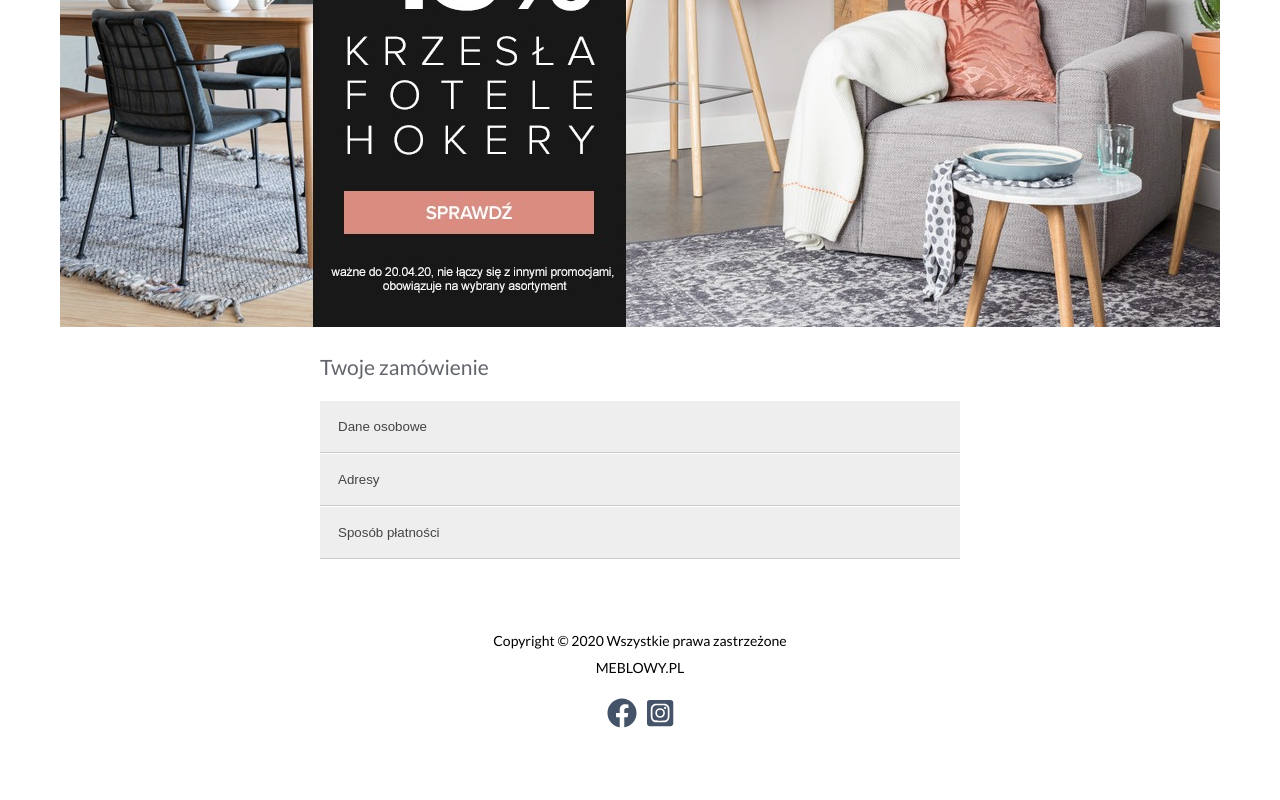
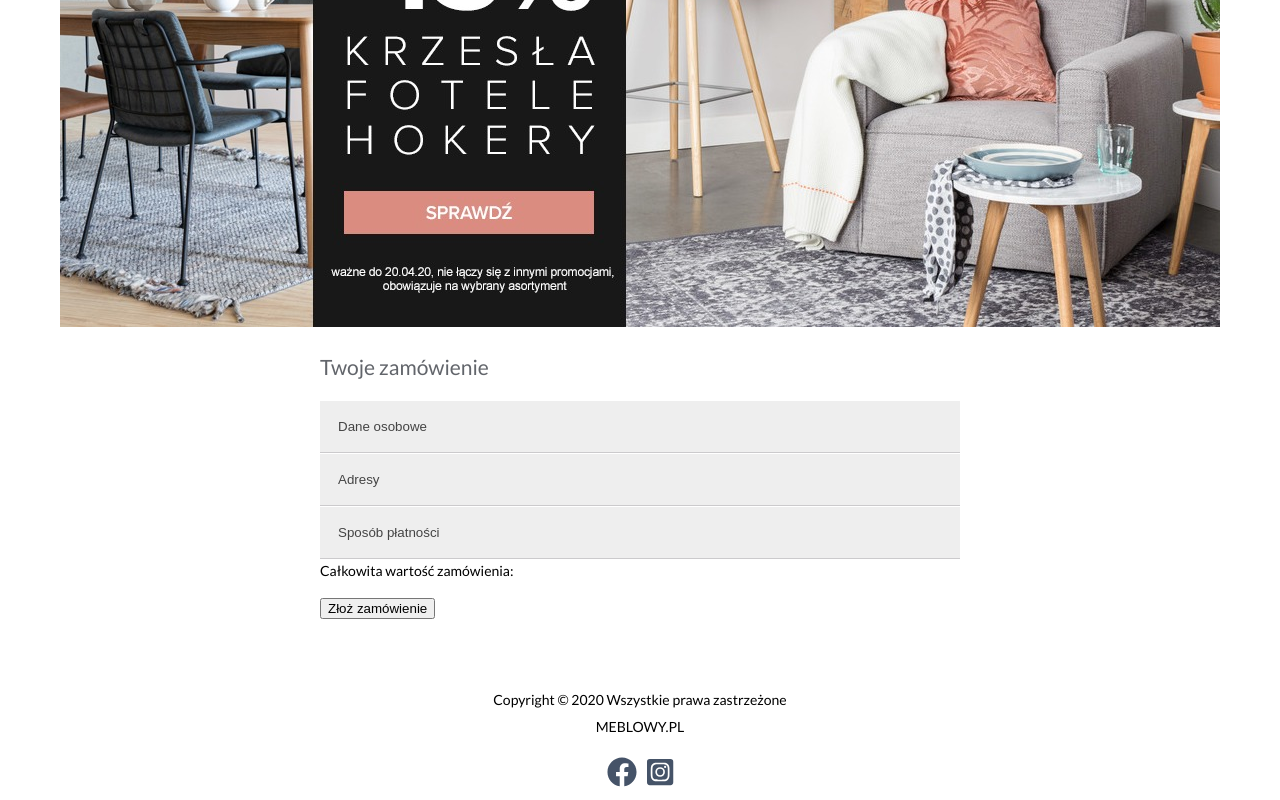
Before and after one commit to damiantymkowski/ShopSystem, a React (Create React App) app: page /order in a window 1280 px wide. Shown: the part 260-1060 px from the top of the page. Before the commit the page ends 1002 px from the top, so only its background shows below. Built offline with nearby package versions, Linux system fonts and the light colour scheme.

Commit message:
update payment information panel

```diff
--- a/src/Components/Order.js
+++ b/src/Components/Order.js
@@ -62,15 +62,16 @@ function Order(){
         <button className="order__accordion">Sposób płatności</button>
         <div className="order__panel">
 
-            <h4>Ulica</h4>
-            <input type="text"/>
-            <h4>Kod pocztowy</h4>
-            <input type="text"/>
-            <h4>Miasto</h4>
-            <input type="text"/>
+            <h4>Przelew</h4>
+            <input type="radio" name="test"/>
+            <h4>Karta płatnicza</h4>
+            <input type="radio" name="test"/>
+            <h4>BLIK</h4>
+            <input type="radio" name="test"/>
 
         </div>
-
+        Całkowita wartość zamówienia: <p></p>
+<button>Złoż zamówienie</button>
     </div>
 </div>
 <Footer/>
```
Also changed, not shown: 1 other file (tests, documents, lock files or other folders).
